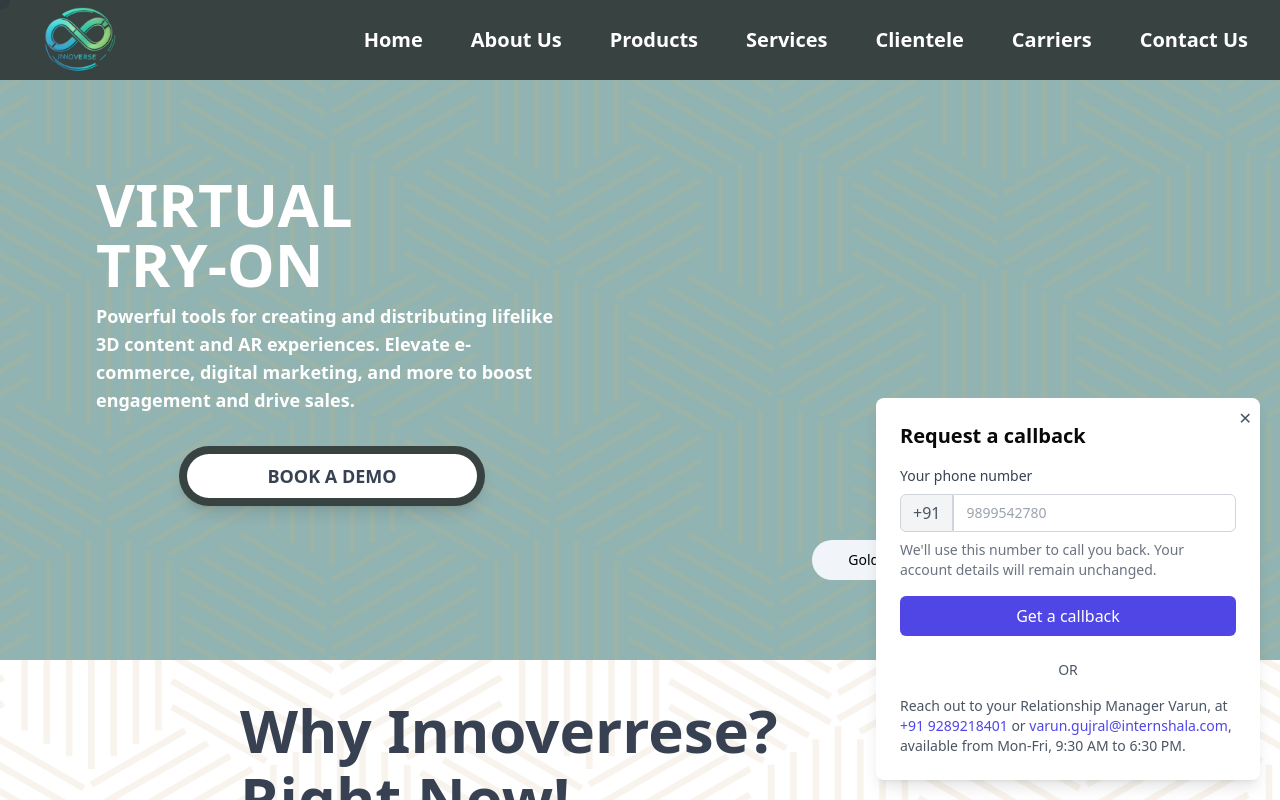
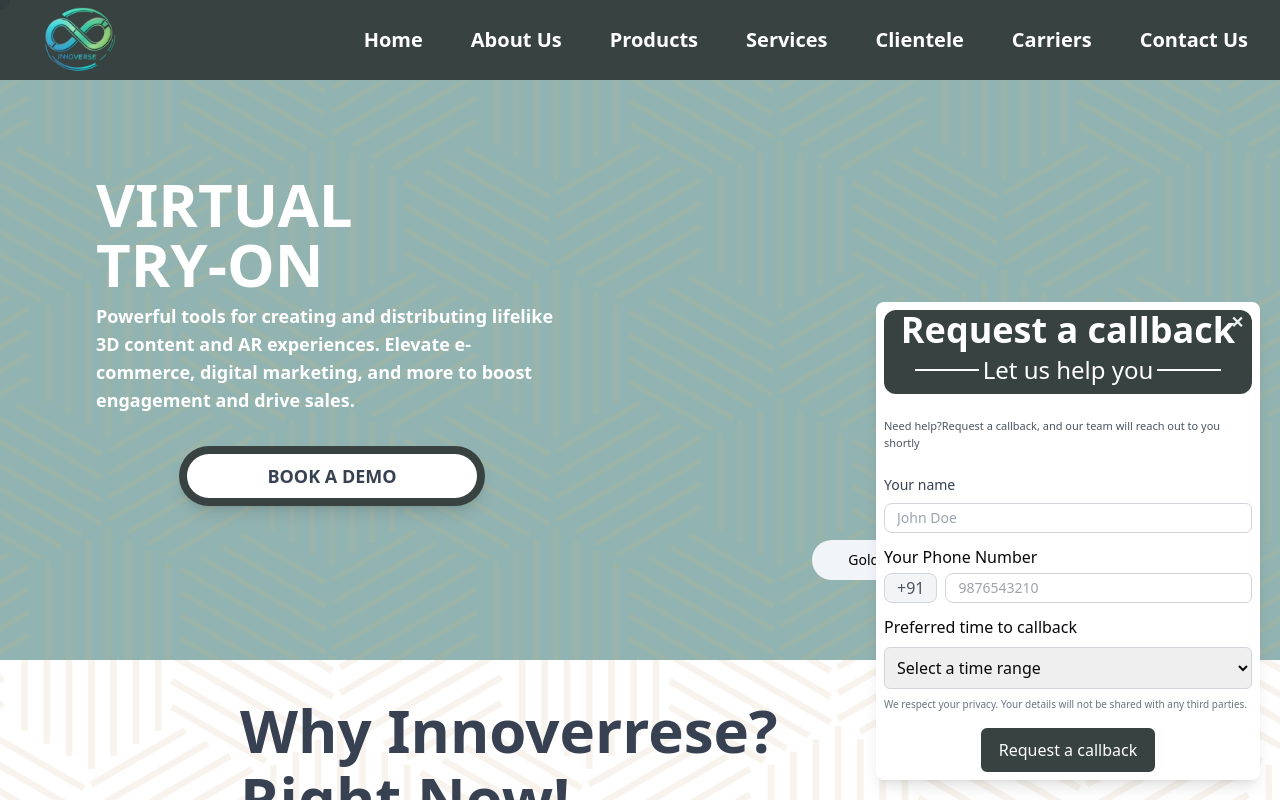
Before and after one commit to kartikturak05/Innoverse, a React (Vite) app: page / in a window 1280 px wide. Both pictures are taken after a click on the element "Need Help?". Shown: the top 800 px of the page. Built offline with nearby package versions, Linux system fonts and the light colour scheme; no server answers.

Commit message:
Updated GetInTouch Component

```diff
--- a/src/components/ChatBot.jsx
+++ b/src/components/ChatBot.jsx
@@ -1,5 +1,6 @@
 import React, { useState } from 'react';
 import { FcOk } from "react-icons/fc";
+import emailjs from '@emailjs/browser';
 
 const ThankYouMessage = ({ onClose }) => {
   return (
@@ -19,7 +20,7 @@ const ThankYouMessage = ({ onClose }) => {
         <p className="text-sm text-gray-600 mb-4">
           We will get back to you shortly.
         </p>
-        <div className="mt-6 text-center text-sm text-gray-600">
+        {/* <div className="mt-6 text-center text-sm text-gray-600">
           OR
         </div>
         <div className="mt-4 text-sm text-gray-600">
@@ -38,61 +39,144 @@ const ThankYouMessage = ({ onClose }) => {
             varun.gujral@internshala.com
           </a>
           , available from Mon-Fri, 9:30 AM to 6:30 PM.
-        </div>
+        </div> */}
       </div>
     </div>
   );
 };
 
-const CallbackRequest = ({ onClose, onSubmit }) => {
+const CallbackRequest = ({ onSubmit,onClose}) => {
+  const [mobileNo,setMobileNo] = useState('');
+
+  const templateParams = {
+    message: mobileNo,  // Use 'message' as the key for the mobile number
+  };
+
+  const sendData = () => {
+    console.log('Mobile No:', mobileNo);
+    console.log(import.meta.env.VITE_SERVICEID, import.meta.env.VITE_TEMPLATEIDCALL, import.meta.env.VITE_PUBLICKEY);
+
+
+    emailjs.send(import.meta.env.VITE_SERVICEID,import.meta.env.VITE_TEMPLATEIDCALL , templateParams, import.meta.env.VITE_PUBLICKEY)
+      .then(
+        (result) => {
+          console.log('Email successfully sent!', result.text);
+          onClose();
+          onSubmit();
+        },
+        (error) => {
+          console.error('Failed to send email', error.text);
+          alert('Something went wrong, please try again.');
+        }
+      );
+  }
   return (
-    <div className="bg-white p-6 rounded-lg shadow-lg sm:w-72 md:w-96 fixed bottom-5 right-5 z-50">
+    <div className="bg-white p-2 rounded-lg shadow-lg sm:w-72 md:w-96 fixed bottom-5 right-5 z-50">
       {/* Close Button */}
-      <button
+
+      <div className="flex flex-col items-center justify-end  bg-[#384241] rounded-xl">
+        <h2 className="text-4xl font-semibold mb-1 text-white">Request a callback</h2>
+        <button
         onClick={onClose}
-        className="absolute top-2 right-2 text-gray-600 hover:text-gray-800 focus:outline-none"
-      >
+        className="absolute top-2 right-4 text-gray-100 font-bold hover:text-gray-800 focus:outline-none">
         ✕
       </button>
-      <h2 className="text-xl font-semibold mb-4">Request a callback</h2>
+        <div className='flex flex-row justify-center items-center mb-2'>
+        <div className="w-16 h-0.5 bg-white mr-1 "></div>
+        <div className='text-2xl text-white font-normal'>Let us help you</div>
+        <div className=" ml-1 w-16 h-0.5 bg-white "></div>
+        </div>
+      </div>
       <form
         className="space-y-4"
         onSubmit={(e) => {
           e.preventDefault();
-          onSubmit();
+          sendData();
         }}
       >
         <div>
-          <label htmlFor="phone" className="block text-sm font-medium text-gray-700">
-            Your phone number
+          <div className='flex flex-col items-center justify-center'>
+          <label className='text-gray-600 text-[11px] mb-6 mt-6'>
+              Need help?Request a callback, and our team will reach out to you shortly
           </label>
-          <div className="mt-2 flex">
-            <span className="inline-flex items-center px-3 rounded-l-md border border-gray-300 bg-gray-100 text-gray-600">
-              +91
-            </span>
+          </div>
+
+
+          <label htmlFor="name" className="block text-sm font-medium text-gray-700">
+            Your name
+          </label>
+          <div className="mt-2  mb-3">
+
             <input
+              onChange={(e) => setMobileNo(e.target.value)}
               type="text"
-              id="phone"
-              placeholder="9899542780"
-              className="flex-1 min-w-0 block w-full px-3 py-2 rounded-r-md border border-gray-300 focus:ring-indigo-500 focus:border-indigo-500 sm:text-sm"
+              id="name"
+              placeholder="John Doe"
+              className="flex-1 min-w-0 block w-full px-3 py-1 rounded-r-md rounded-lg border border-gray-300 focus:ring-indigo-500 focus:border-indigo-500 sm:text-sm"
               required
             />
           </div>
-          <p className="mt-2 text-sm text-gray-500">
-            We'll use this number to call you back. Your account details will remain unchanged.
+          <label htmlFor="phone ">
+            Your Phone Number
+          </label>
+          <div className="mt-1 flex mb-3">
+             <span className="inline-flex items-center px-3 rounded-lg border border-gray-300 bg-gray-100 text-gray-600 mr-2">
+              +91
+            </span>
+          <input
+              onChange={(e) => setMobileNo(e.target.value)}
+              type="text"
+              id="phone"
+              placeholder="9876543210"
+              className="flex-1 min-w-0 block w-full px-3 py-1 rounded-r-md rounded-lg border border-gray-300 focus:ring-indigo-500 focus:border-indigo-500 sm:text-sm"
+              required
+            />
+          </div>
+          <label htmlFor="time">
+            Preferred time to callback
+          </label>
+          <div className="mt-2 flex">
+          <select
+            id="timeRange"
+            className="w-full p-2 border border-gray-300 rounded-md focus:outline-none focus:ring-2 focus:ring-blue-400"
+          >
+            {/* Hardcoded time ranges */}
+            <option value="" disabled selected>
+              Select a time range
+            </option>
+            <option value="9-10 AM">9:00–10:00 AM</option>
+            <option value="10-11 AM">10:00–11:00 AM</option>
+            <option value="11-12 PM">11:00–12:00 PM</option>
+            <option value="12-1 PM">12:00–1:00 PM</option>
+            <option value="1-2 PM">1:00–2:00 PM</option>
+            <option value="2-3 PM">2:00–3:00 PM</option>
+            <option value="3-4 PM">3:00–4:00 PM</option>
+            <option value="4-5 PM">4:00–5:00 PM</option>
+            <option value="5-6 PM">5:00–6:00 PM</option>
+            <option value="6-7 PM">6:00–7:00 PM</option>
+            <option value="7-8 PM">7:00–8:00 PM</option>
+            <option value="8-9 PM">8:00–9:00 PM</option>
+          </select>
+          </div>
+
+          <p className="mt-2 text-[10px] text-gray-500">
+            We respect your privacy. Your details will not be shared with any third parties.
           </p>
         </div>
+        <div className='flex flex-row justify-center items-center '>
         <button
           type="submit"
-          className="w-full bg-indigo-600 text-white py-2 px-4 rounded-md hover:bg-indigo-700 focus:ring-2 focus:ring-indigo-500 focus:outline-none"
+          className="w-auto bg-[#384241] align-middle text-center text-white py-2 px-4 rounded-md border-2 border-[#384241] hover:bg-white hover:text-[#384241] focus:ring-2 focus:ring-indigo-500 focus:outline-none"
         >
-          Get a callback
+          Request a callback
         </button>
+        </div>
+
       </form>
-      <div className="mt-6 text-center text-sm text-gray-600">
+      {/* <div className="mt-6 text-center text-sm text-gray-600">
         OR
-      </div>
-      <div className="mt-4 text-sm text-gray-600">
+      </div> */}
+      {/* <div className="mt-4 text-sm text-gray-600">
         Reach out to your Relationship Manager <span className="font-medium">Varun</span>, at{' '}
         <a
           href="tel:+919289218401"
@@ -108,7 +192,7 @@ const CallbackRequest = ({ onClose, onSubmit }) => {
           varun.gujral@internshala.com
         </a>
         , available from Mon-Fri, 9:30 AM to 6:30 PM.
-      </div>
+      </div> */}
     </div>
   );
 };
```
